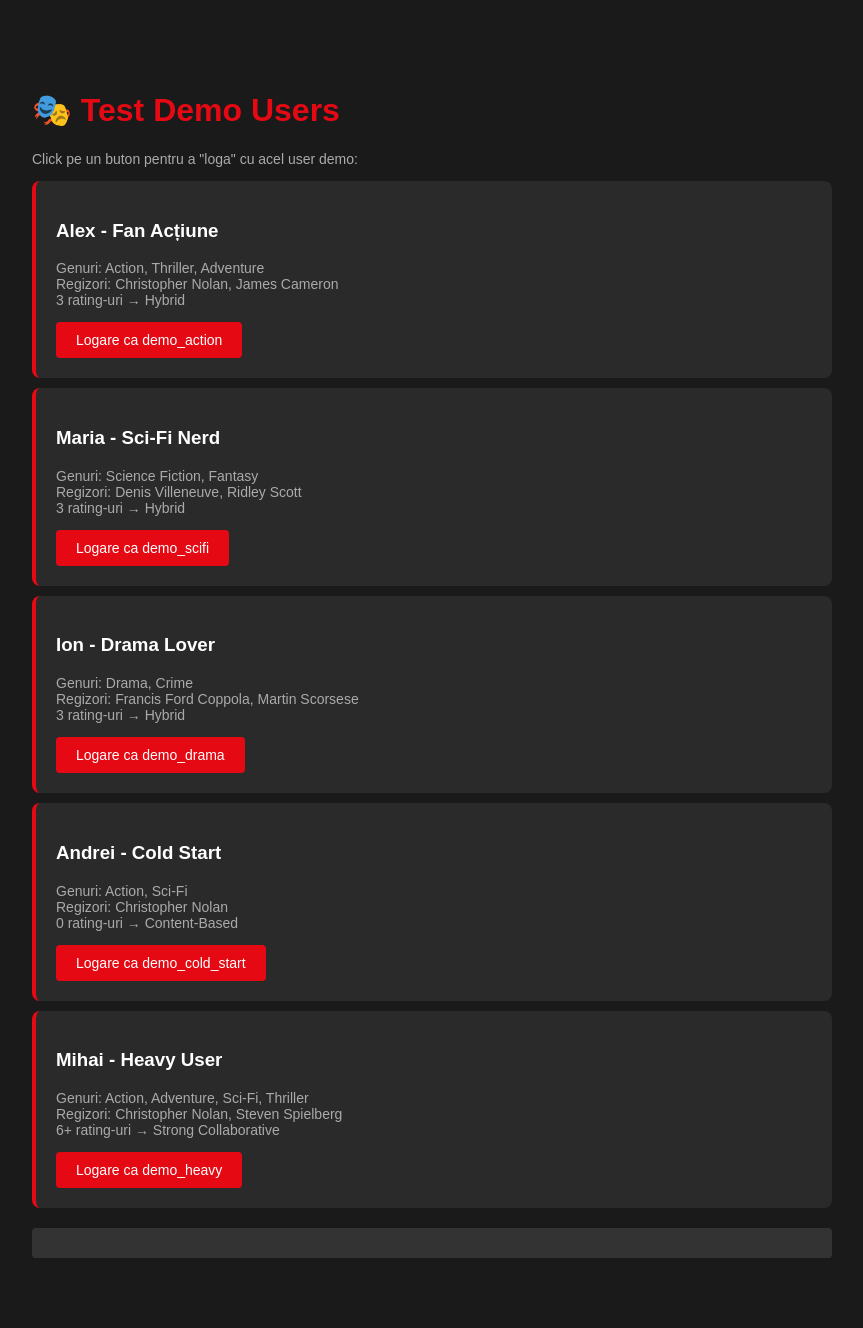
After one commit to dianaapredaa/sr-proiect, a Flask app: page /demo in a window 1280 px wide. The commit adds this page. Shown: the whole page, without its empty margins (208-1071 px from the left). Run offline with Flask 3, Linux system fonts and the light colour scheme.

Commit message:
fixed some stuff

```diff
--- a/app.py
+++ b/app.py
@@ -36,8 +36,25 @@ def get_movies_cache():
     global movies_cache
     if movies_cache is None:
         try:
+            # Încarcă toate datele: movies + keywords + credits
+            from data_loader import load_keywords, load_credits, merge_movie_data
+            import os
+
             movies = load_movies_metadata()
-            movies_cache = movies
+
+            # Încarcă keywords și credits dacă există
+            keywords = None
+            credits = None
+
+            if os.path.exists(config.KEYWORDS_PATH):
+                keywords = load_keywords()
+
+            if os.path.exists(config.CREDITS_PATH):
+                credits = load_credits()
+
+            # Combină toate datele (inclusiv director!)
+            movies_cache = merge_movie_data(movies, keywords, credits)
+
         except FileNotFoundError:
             movies_cache = None
     return movies_cache
@@ -63,6 +80,12 @@ def register():
     return render_template('register.html', genres=config.GENRES_FOR_COLD_START)
 
 
+@app.route('/demo')
+def demo_users():
+    """Pagina pentru selectare utilizatori demo (pentru prezentare)."""
+    return render_template('demo_users.html')
+
+
 # ==================== ROUTES - API ====================
 
 @app.route('/api/recommendations', methods=['GET'])
@@ -83,7 +106,13 @@ def get_recommendations():
     count = int(request.args.get('count', config.DEFAULT_NUM_RECOMMENDATIONS))
     genres_param = request.args.get('genres', '')
 
+    # Folosește genurile din parametru SAU din preferințe
     genres = [g.strip() for g in genres_param.split(',') if g.strip()] if genres_param else None
+    if not genres and user_id:
+        # Dacă utilizatorul are preferințe salvate, folosește-le
+        preferred_genres = session.get('preferred_genres', [])
+        if preferred_genres:
+            genres = preferred_genres
 
     # Verificăm dacă avem Recombee configurat
     if config.RECOMBEE_DATABASE_ID == 'your-database-id':
@@ -98,7 +127,8 @@ def get_recommendations():
             recommendations = rec.get_recommendations_for_user(
                 user_id,
                 count=count,
-                filter_genres=genres
+                filter_genres=genres,
+                diversity=0.4  # Mai multă diversitate
             )
         else:
             # Utilizator nou (Cold Start) - recomandări bazate pe conținut
@@ -112,7 +142,8 @@ def get_recommendations():
             'success': True,
             'recommendations': recommendations,
             'method': 'hybrid' if user_id else 'content_based',
-            'user_id': user_id
+            'user_id': user_id,
+            'used_genres': genres
         })
 
     except Exception as e:
@@ -163,14 +194,31 @@ def rate_movie():
     Aceasta hrănește sistemul de Filtrare Colaborativă.
     """
     data = request.json
-    user_id = data.get('user_id', session.get('user_id'))
+
+    # Debug: verifică ce primește
+    if not data:
+        return jsonify({
+            'success': False,
+            'error': 'No JSON data received'
+        }), 400
+
+    # User ID: poate veni din request sau sesiune
+    user_id = data.get('user_id') or session.get('user_id')
+
+    # Dacă nu avem user_id, creăm unul temporar
+    if not user_id:
+        import uuid
+        user_id = f"anon_{uuid.uuid4().hex[:8]}"
+        session['user_id'] = user_id
+        print(f"✨ Creat user temporar: {user_id}")
+
     movie_id = data.get('movie_id')
     rating = data.get('rating')
 
-    if not all([user_id, movie_id, rating]):
+    if not all([movie_id, rating]):
         return jsonify({
             'success': False,
-            'error': 'Missing required fields: user_id, movie_id, rating'
+            'error': f'Missing required fields: movie_id={movie_id}, rating={rating}'
         }), 400
 
     if config.RECOMBEE_DATABASE_ID == 'your-database-id':
@@ -200,29 +248,41 @@ def register_user():
     """
     API: Înregistrează un utilizator nou cu preferințele inițiale.
     Aceasta rezolvă problema de Cold Start pentru utilizatori noi.
+
+    DEMO MODE: Trimite 'demo_user_id' pentru a folosi utilizatori demo existenți
     """
     data = request.json
     preferred_genres = data.get('preferred_genres', [])
     preferred_directors = data.get('preferred_directors', [])
 
-    # Generăm un ID unic pentru utilizator
-    user_id = str(uuid.uuid4())
+    # DEMO MODE: Permite folosirea utilizatorilor demo existenți
+    demo_user_id = data.get('demo_user_id')
+    if demo_user_id and demo_user_id.startswith('demo_'):
+        user_id = demo_user_id
+        print(f"🎭 DEMO MODE: Folosire user existent: {user_id}")
+    else:
+        # Generăm un ID unic pentru utilizator
+        user_id = str(uuid.uuid4())
 
     # Salvăm în sesiune
     session['user_id'] = user_id
     session['preferred_genres'] = preferred_genres
 
+    # Încearcă să creeze utilizatorul în Recombee (nu e fatal dacă eșuează)
+    recombee_success = False
     if config.RECOMBEE_DATABASE_ID != 'your-database-id':
         try:
             rec = get_recommender()
-            rec.create_user(user_id, preferred_genres, preferred_directors)
+            recombee_success = rec.create_user(user_id, preferred_genres, preferred_directors)
         except Exception as e:
-            print(f"Warning: Nu s-a putut crea utilizatorul în Recombee: {e}")
+            print(f"⚠️  Warning: Nu s-a putut crea utilizatorul în Recombee: {e}")
+            print(f"    Nu e problemă - utilizatorul va fi creat automat la prima interacțiune")
 
     return jsonify({
         'success': True,
         'user_id': user_id,
-        'message': 'Utilizator înregistrat cu succes'
+        'message': 'Utilizator înregistrat cu succes',
+        'recombee_synced': recombee_success  # Info pentru debug
     })
 
 
@@ -282,39 +342,62 @@ def get_popular():
 
 @app.route('/api/movie/<movie_id>', methods=['GET'])
 def get_movie_details(movie_id):
-    """API: Obține detaliile unui film."""
-    movies = get_movies_cache()
+    """API: Obține detaliile unui film DIRECT din Recombee."""
+    try:
+        # Ia datele DIRECT din Recombee (nu din cache local)
+        from recombee_api_client.api_requests import GetItemValues
+        rec = get_recommender()
+        item_data = rec.client.send(GetItemValues(str(movie_id)))
 
-    if movies is None:
         return jsonify({
-            'success': False,
-            'error': 'Dataset not loaded',
-            'movie': get_demo_movie(movie_id)
+            'success': True,
+            'movie': {
+                'id': str(movie_id),
+                'title': item_data.get('title', 'Unknown'),
+                'overview': item_data.get('overview', ''),
+                'genres': item_data.get('genres', []),
+                'director': item_data.get('director', ''),  # DIRECT din Recombee!
+                'vote_average': item_data.get('vote_average', 0),
+                'vote_count': int(item_data.get('vote_count', 0)),
+                'runtime': int(item_data.get('runtime', 0)),
+                'release_date': item_data.get('release_date', ''),
+                'poster_path': item_data.get('poster_path', '')
+            }
         })
+    except Exception as e:
+        # Fallback la cache local dacă Recombee nu răspunde
+        movies = get_movies_cache()
 
-    movie = movies[movies['id'] == int(movie_id)]
+        if movies is None:
+            return jsonify({
+                'success': False,
+                'error': 'Dataset not loaded'
+            }), 404
 
-    if movie.empty:
+        movie = movies[movies['id'] == int(movie_id)]
+
+        if movie.empty:
+            return jsonify({
+                'success': False,
+                'error': 'Movie not found'
+            }), 404
+
+        row = movie.iloc[0]
         return jsonify({
-            'success': False,
-            'error': 'Movie not found'
-        }), 404
-
-    row = movie.iloc[0]
-    return jsonify({
-        'success': True,
-        'movie': {
-            'id': str(row['id']),
-            'title': row['title'],
-            'overview': row.get('overview', ''),
-            'genres': row.get('genre_names', []),
-            'vote_average': row.get('vote_average', 0),
-            'vote_count': int(row.get('vote_count', 0)),
-            'runtime': int(row.get('runtime', 0)),
-            'release_date': row.get('release_date', ''),
-            'poster_path': row.get('poster_path', '')
-        }
-    })
+            'success': True,
+            'movie': {
+                'id': str(row['id']),
+                'title': row['title'],
+                'overview': row.get('overview', ''),
+                'genres': row.get('genre_names', []),
+                'director': row.get('director', ''),
+                'vote_average': row.get('vote_average', 0),
+                'vote_count': int(row.get('vote_count', 0)),
+                'runtime': int(row.get('runtime', 0)),
+                'release_date': row.get('release_date', ''),
+                'poster_path': row.get('poster_path', '')
+            }
+        })
 
 
 # ==================== DEMO DATA ====================
--- a/templates/base.html
+++ b/templates/base.html
@@ -71,6 +71,7 @@
 
     <!-- Scripts -->
     <script src="{{ url_for('static', filename='js/main.js') }}"></script>
+    <script src="{{ url_for('static', filename='js/demo_helper.js') }}"></script>
     {% block extra_js %}{% endblock %}
 </body>
 </html>
--- /dev/null
+++ b/templates/demo_users.html
@@ -0,0 +1,136 @@
+<!DOCTYPE html>
+<html>
+<head>
+    <title>Test Demo Users</title>
+    <style>
+        body {
+            font-family: Arial, sans-serif;
+            max-width: 800px;
+            margin: 50px auto;
+            padding: 20px;
+            background: #1a1a1a;
+            color: #fff;
+        }
+        .user-card {
+            background: #2a2a2a;
+            padding: 20px;
+            margin: 10px 0;
+            border-radius: 8px;
+            border-left: 4px solid #e50914;
+        }
+        button {
+            background: #e50914;
+            color: white;
+            border: none;
+            padding: 10px 20px;
+            border-radius: 4px;
+            cursor: pointer;
+            font-size: 14px;
+        }
+        button:hover {
+            background: #f40612;
+        }
+        h1 { color: #e50914; }
+        .info { color: #aaa; font-size: 14px; }
+        .success { color: #0f0; }
+        .error { color: #f00; }
+    </style>
+</head>
+<body>
+    <h1>🎭 Test Demo Users</h1>
+    <p class="info">Click pe un buton pentru a "loga" cu acel user demo:</p>
+
+    <div id="users"></div>
+
+    <div id="result" style="margin-top: 20px; padding: 15px; background: #333; border-radius: 4px;"></div>
+
+    <script>
+        const DEMO_USERS = {
+            'demo_action': {
+                name: 'Alex - Fan Acțiune',
+                genres: ['Action', 'Thriller', 'Adventure'],
+                directors: ['Christopher Nolan', 'James Cameron'],
+                description: '3 rating-uri → Hybrid'
+            },
+            'demo_scifi': {
+                name: 'Maria - Sci-Fi Nerd',
+                genres: ['Science Fiction', 'Fantasy'],
+                directors: ['Denis Villeneuve', 'Ridley Scott'],
+                description: '3 rating-uri → Hybrid'
+            },
+            'demo_drama': {
+                name: 'Ion - Drama Lover',
+                genres: ['Drama', 'Crime'],
+                directors: ['Francis Ford Coppola', 'Martin Scorsese'],
+                description: '3 rating-uri → Hybrid'
+            },
+            'demo_cold_start': {
+                name: 'Andrei - Cold Start',
+                genres: ['Action', 'Sci-Fi'],
+                directors: ['Christopher Nolan'],
+                description: '0 rating-uri → Content-Based'
+            },
+            'demo_heavy': {
+                name: 'Mihai - Heavy User',
+                genres: ['Action', 'Adventure', 'Sci-Fi', 'Thriller'],
+                directors: ['Christopher Nolan', 'Steven Spielberg'],
+                description: '6+ rating-uri → Strong Collaborative'
+            }
+        };
+
+        // Renderare utilizatori
+        const usersDiv = document.getElementById('users');
+        Object.entries(DEMO_USERS).forEach(([id, user]) => {
+            const card = document.createElement('div');
+            card.className = 'user-card';
+            card.innerHTML = `
+                <h3>${user.name}</h3>
+                <p class="info">
+                    Genuri: ${user.genres.join(', ')}<br>
+                    Regizori: ${user.directors.join(', ')}<br>
+                    ${user.description}
+                </p>
+                <button onclick="loginAs('${id}')">Logare ca ${id}</button>
+            `;
+            usersDiv.appendChild(card);
+        });
+
+        // Funcție de logare
+        async function loginAs(userId) {
+            const resultDiv = document.getElementById('result');
+            const user = DEMO_USERS[userId];
+
+            resultDiv.innerHTML = `<p>⏳ Logare ca ${user.name}...</p>`;
+
+            try {
+                const response = await fetch('/api/user/register', {
+                    method: 'POST',
+                    headers: { 'Content-Type': 'application/json' },
+                    body: JSON.stringify({
+                        demo_user_id: userId,
+                        preferred_genres: user.genres,
+                        preferred_directors: user.directors
+                    })
+                });
+
+                const data = await response.json();
+
+                if (data.success) {
+                    resultDiv.innerHTML = `
+                        <p class="success">✅ Logat cu succes ca: ${user.name}</p>
+                        <p class="info">User ID: ${data.user_id}</p>
+                        <p class="info">Redirecting către homepage în 2 secunde...</p>
+                    `;
+                    setTimeout(() => {
+                        window.location.href = '/';
+                    }, 2000);
+                } else {
+                    resultDiv.innerHTML = `<p class="error">❌ Eroare: ${JSON.stringify(data)}</p>`;
+                }
+            } catch (error) {
+                resultDiv.innerHTML = `<p class="error">❌ Eroare: ${error.message}</p>`;
+            }
+        }
+    </script>
+</body>
+</html>
```
Also changed, not shown: config.py (+13 -0 lines), load_data.py (+5 -2 lines), recombee_client.py (+140 -14 lines), static/css/style.css (+20 -0 lines), static/js/demo_helper.js (added, +107 -0 lines), templates/index.html (+19 -5 lines), templates/movie.html (+21 -2 lines).
